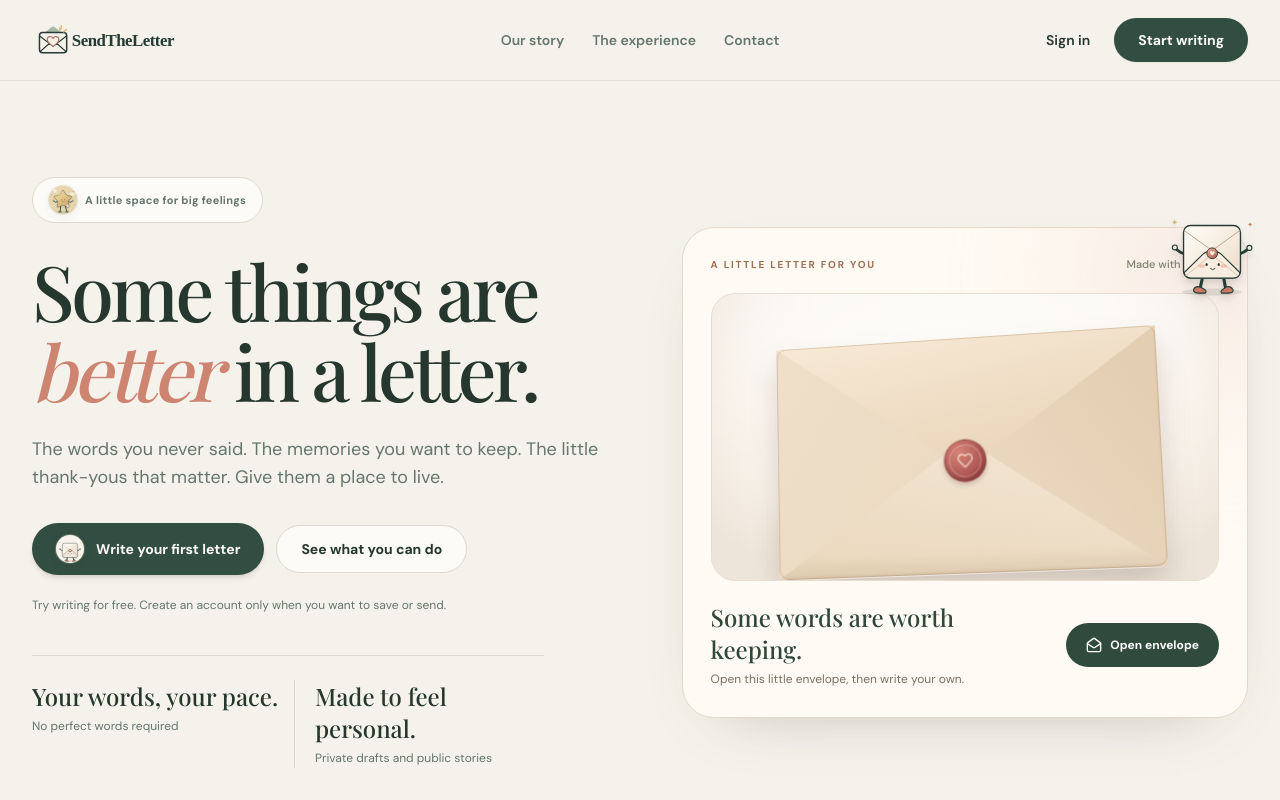
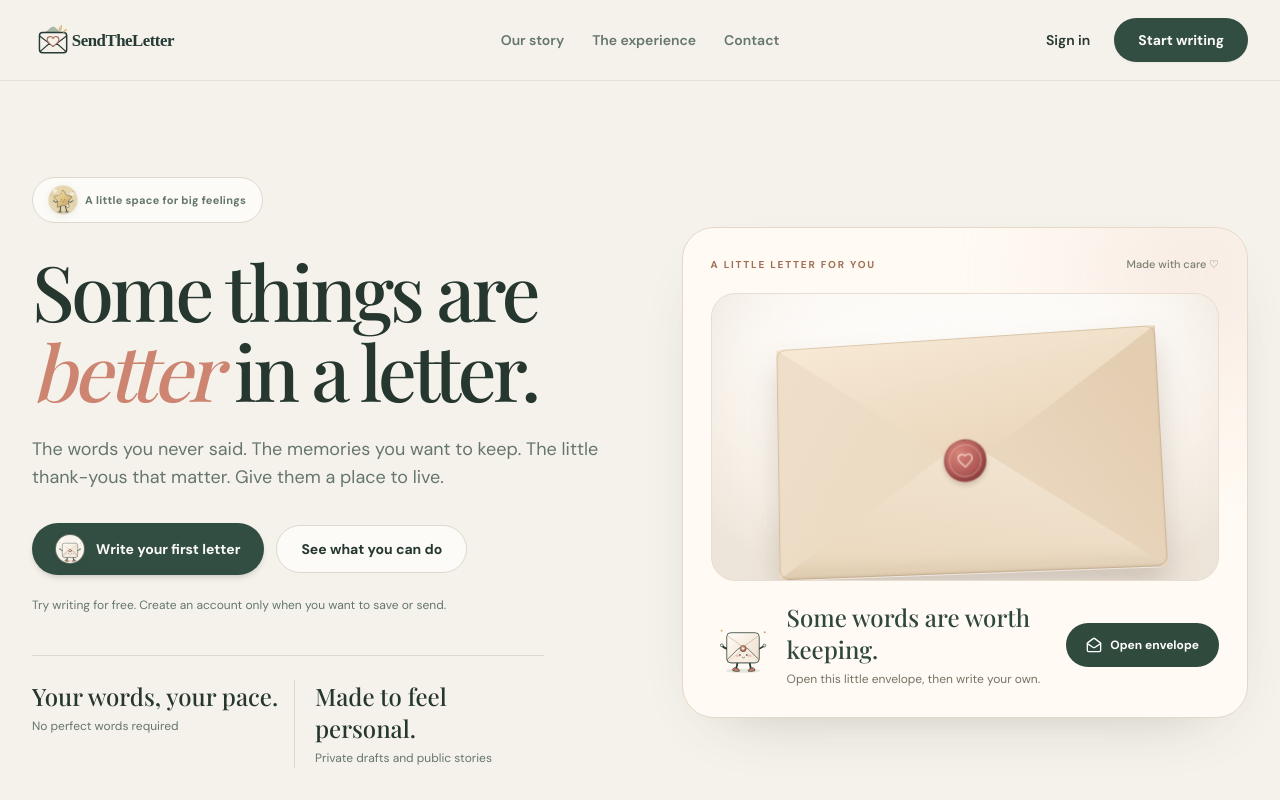
Before and after one commit to donnelsimbajon-design/SendtheLetter_System, a React (Vite) app in the folder Note_letter/: page / in a window 1280 px wide. Shown: the top 800 px of the page. Built offline with nearby package versions, Linux system fonts and the light colour scheme; no server answers.

Commit message:
polish: integrate Lumi into envelope footer instead of floating over the art

```diff
--- a/Note_letter/src/Pages/Home.tsx
+++ b/Note_letter/src/Pages/Home.tsx
@@ -150,9 +150,12 @@ const Home = () => {
               </div>
               <LetterOpeningEnvelope opened={homeEnvelopeOpen} className="stl-home-envelope mt-5" />
               <div className="relative mt-5 flex flex-col gap-4 sm:flex-row sm:items-center sm:justify-between">
-                <div className="min-w-0">
-                  <p className="font-editorial text-xl text-[#30483b] sm:text-2xl">Some words are worth keeping.</p>
-                  <p className="mt-1 text-xs leading-5 text-[#7a7165]">Open this little envelope, then write your own.</p>
+                <div className="flex min-w-0 items-center gap-3">
+                  <Mascot name="lumi" alt="Lumi, the SendTheLetter letter companion" className="h-14 w-14 sm:h-16 sm:w-16" loading="eager" />
+                  <div className="min-w-0">
+                    <p className="font-editorial text-xl text-[#30483b] sm:text-2xl">Some words are worth keeping.</p>
+                    <p className="mt-1 text-xs leading-5 text-[#7a7165]">Open this little envelope, then write your own.</p>
+                  </div>
                 </div>
                 <button
                   type="button"
@@ -166,7 +169,6 @@ const Home = () => {
                 </button>
               </div>
             </div>
-            <Mascot name="lumi" alt="Lumi, the SendTheLetter letter companion" className="pointer-events-none absolute -right-2 -top-7 z-10 h-20 w-20 drop-shadow-lg sm:-right-5 sm:-top-9 sm:h-28 sm:w-28" loading="eager" />
           </div>
         </section>
 
```
